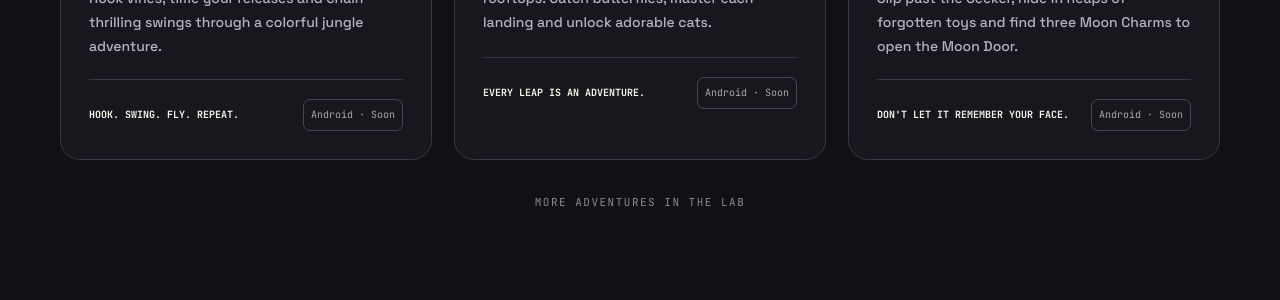
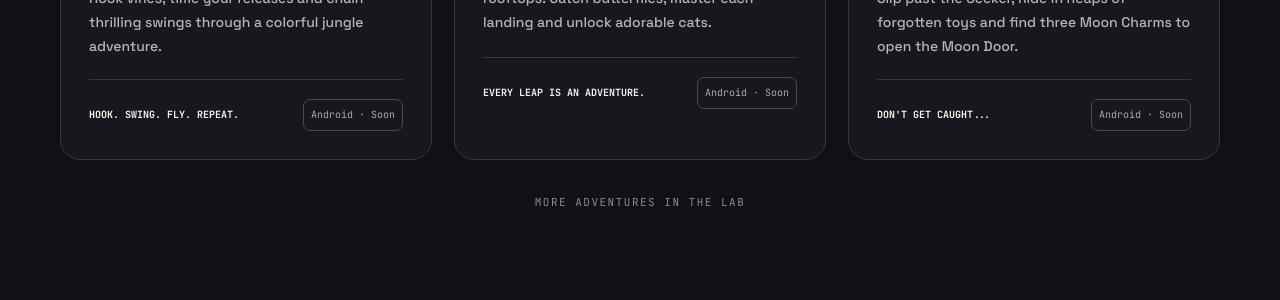
Before and after one commit to lemoncherryapps/lemoncherryapps.github.io, a Jekyll site: the page built from index.md, in a window 1280 px wide and 900 px high, scrolled down 2574 px. Shown: the part 152-452 px from the top of the window. Built offline with Jekyll 4.4.1, drawn with Linux system fonts in a browser that asks for light colours.

Commit message:
Home: Little Dread card line is now "Don't get caught..."
Co-Authored-By: Claude Opus 5.5 <noreply@anthropic.com>

```diff
--- a/_layouts/home.html
+++ b/_layouts/home.html
@@ -144,7 +144,7 @@
             <p class="game-meta">Cute-horror stealth adventure</p><h3>Little Dread</h3>
             <p class="game-tagline mint">Small plush. Big dread.</p>
             <p>Wake in an attic that doesn't follow the rules. Slip past the Seeker, hide in heaps of forgotten toys and find three Moon Charms to open the Moon Door.</p>
-            <div class="game-bottom"><strong>DON'T LET IT REMEMBER YOUR FACE.</strong><span>Android · Soon</span></div>
+            <div class="game-bottom"><strong>DON'T GET CAUGHT...</strong><span>Android · Soon</span></div>
           </div>
         </article>
       </div>
```
